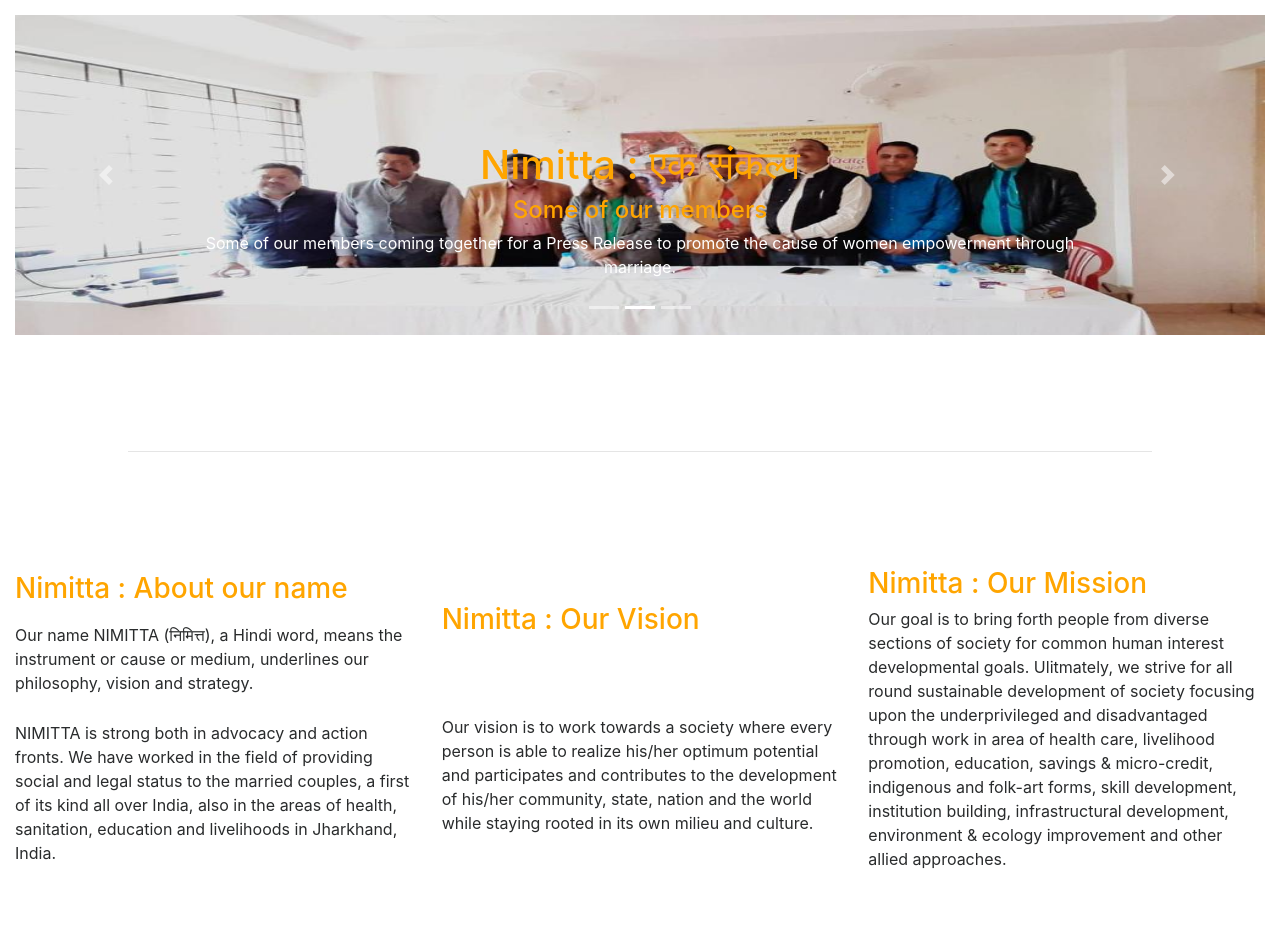
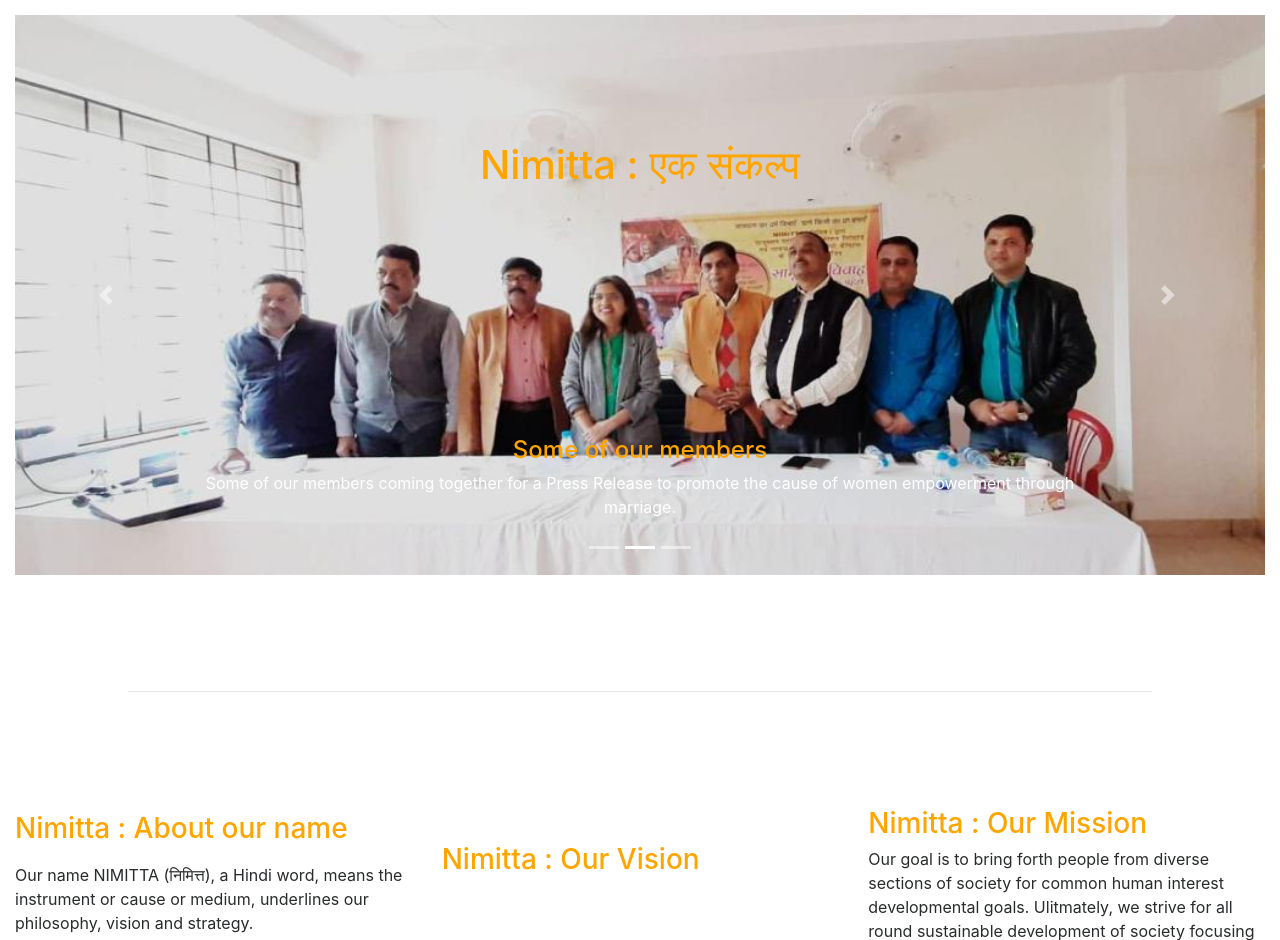
Before and after one commit to nimitta09/nimitta09.github.io, a PHP site: page / in a window 1280 px wide. Shown: the top 940 px of the page. Run offline with PHP 8.4, Linux system fonts and the light colour scheme.

Commit message:
Set max-height to 70vh

```diff
--- a/css/main.css
+++ b/css/main.css
@@ -97,7 +97,7 @@ em{
 
 .carousel-item > img{
     min-height: 40vh;
-    max-height: 40vh;
+    max-height: 70vh;
 }
 
 body{
```
